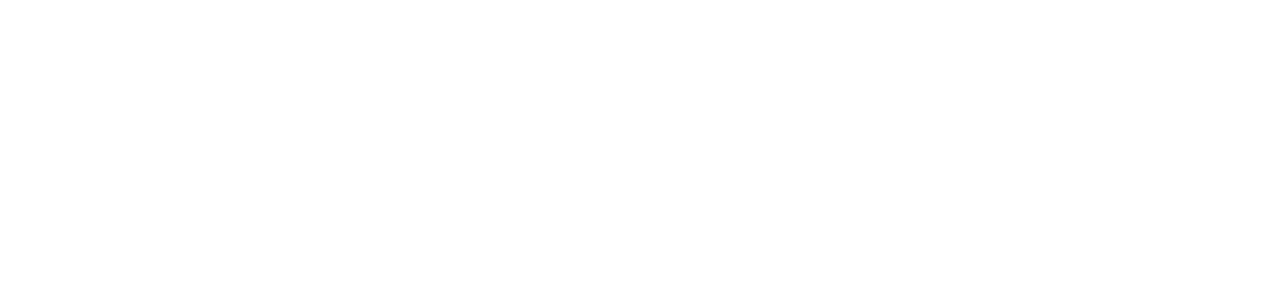
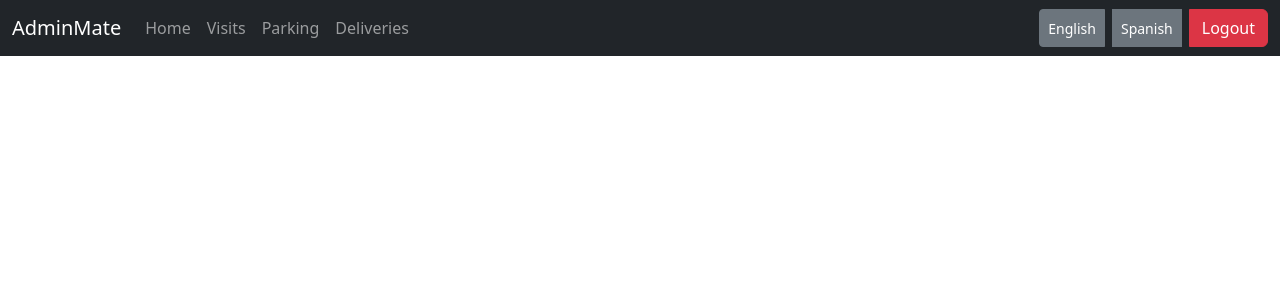
Before and after one commit to NachoJorquera/AdminMate, a React (Vite) app in the folder loginFrontEnd/: page /deli in a window 1280 px wide. Before the commit this address had no page. Shown: the top 300 px of the page. Built offline with nearby package versions, Linux system fonts and the light colour scheme.

Commit message:
Creación navbar y página deliveries

```diff
--- a/loginFrontEnd/package.json
+++ b/loginFrontEnd/package.json
@@ -14,6 +14,7 @@
     "bootstrap": "^5.3.3",
     "i18next": "^23.11.2",
     "react": "^18.2.0",
+    "react-bootstrap": "^2.10.2",
     "react-dom": "^18.2.0",
     "react-i18next": "^14.1.1",
     "react-router-dom": "^6.22.3"
--- a/loginFrontEnd/src/App.jsx
+++ b/loginFrontEnd/src/App.jsx
@@ -3,6 +3,7 @@
 import Login from './pages/Login'
 import Register from './pages/Register'
 import Home from './pages/Home'
+import Deliveries from './pages/Deliveries'
 
 function App() {
   return (
@@ -11,6 +12,7 @@
         <Route path='/' element={<Home />}></Route>
         <Route path='/login' element={<Login />}></Route>
         <Route path='/register' element={<Register />}></Route>
+        <Route path='/deli' element={<Deliveries />}></Route>
       </Routes>
     </BrowserRouter>
   )
--- /dev/null
+++ b/loginFrontEnd/src/components/Navbar.jsx
@@ -0,0 +1,77 @@
+import React, { useEffect, useState} from 'react';
+import { Link, useNavigate } from 'react-router-dom';
+import axios from 'axios';
+import 'bootstrap/dist/css/bootstrap.min.css';
+import { useTranslation } from 'react-i18next';
+
+function Navbar() {
+  const [auth, setAuth] = useState(false);
+  const navigate = useNavigate();
+
+  axios.defaults.withCredentials = true;
+
+  // Hook de efecto para realizar la solicitud GET al cargar el componente
+  useEffect(() => {
+    axios.get('http://localhost:8081')
+    .then(res => {
+      if(res.data.Status === "Success") {
+        setAuth(true); // Actualiza estado de autenticación a verdadero
+      } else {
+        setAuth(false); // Actualiza el estado de autenticación a falso si falla
+      }
+    })
+    .then(err => console.log(err)); // Registra el error en la consola
+  }, []); // El array vacío asegura que el efecto se ejecute solo una vez al montar el componente
+
+  // Función para manejar el cierre de sesión
+  const handleDelete = () => {
+    axios.get('http://localhost:8081/logout')
+    .then(res => {
+      navigate('/login');
+      location.reload(true); // Recarga la página para reflejar el estado de no autenticado
+    }).catch(err => console.log(err)); // Captura y registra errores en la consola
+  };
+
+  // Uso del hook de traducción para soportar multi-lenguaje
+  const { t, i18n } = useTranslation();
+
+  // Función para cambiar idioma de la interfaz
+  const changeLanguage = (language) => {
+      i18n.changeLanguage(language); // Activa el cambio de idioma
+      localStorage.setItem('i18nextLng', language); // Almacena el lenguaje seleccionado en localStorage
+  };
+
+  return (
+    <nav className="navbar navbar-expand-lg navbar-dark bg-dark">
+      <div className="container-fluid">
+        <Link className="navbar-brand" to="/home">AdminMate</Link>
+        <button className="navbar-toggler" type="button" data-bs-toggle="collapse" data-bs-target="#navbarNav" aria-controls="navbarNav" aria-expanded="false" aria-label="Toggle navigation">
+          <span className="navbar-toggler-icon"></span>
+        </button>
+        <div className="collapse navbar-collapse" id="navbarNav">
+          <ul className="navbar-nav me-auto mb-2 mb-lg-0">
+            <li className="nav-item">
+              <Link className="nav-link" to="/home">{t('home')}</Link>
+            </li>
+            <li className="nav-item">
+              <Link className="nav-link" to="/profile">{t('visits')}</Link>
+            </li>
+            <li className="nav-item">
+              <Link className="nav-link" to="/settings">{t('parking')}</Link>
+            </li>
+            <li className="nav-item">
+              <Link className="nav-link" to="/home">{t('deliveries')}</Link>
+            </li>
+          </ul>
+          <div className='btn-group'>
+            <button onClick={() => changeLanguage('en')} className='btn btn-secondary btn-sm me-2' >{t('english')}</button>
+            <button onClick={() => changeLanguage('es')} className='btn btn-secondary btn-sm me-2' >{t('spanish')}</button>
+            <button className="btn btn-danger" onClick={handleDelete}>{t('logout')}</button>
+          </div>
+        </div>
+      </div>
+    </nav>
+  );
+}
+
+export default Navbar;
--- a/loginFrontEnd/src/locales/en/translation.json
+++ b/loginFrontEnd/src/locales/en/translation.json
@@ -18,5 +18,9 @@
     "logout": "Logout",
     "notAuthMessage": "You are not authenticated",
     "emailError": "You don't have an account",
-    "registerMessage": "Or create an account"
+    "registerMessage": "Or create an account",
+    "home": "Home",
+    "visits": "Visits",
+    "parking": "Parking",
+    "deliveries": "Deliveries"
 }
--- a/loginFrontEnd/src/locales/es/translation.json
+++ b/loginFrontEnd/src/locales/es/translation.json
@@ -18,5 +18,9 @@
     "logout": "Cerrar sesión",
     "notAuthMessage": "No estás autenticado",
     "emailError": "No estás registrado",
-    "registerMessage": "O crea una cuenta"
+    "registerMessage": "O crea una cuenta",
+    "home": "Inicio",
+    "visits": "Visitas",
+    "parking": "Estacionamiento",
+    "deliveries": "Encomiendas"
 }
--- a/loginFrontEnd/src/main.jsx
+++ b/loginFrontEnd/src/main.jsx
@@ -3,6 +3,7 @@
 import App from './App.jsx'
 import 'bootstrap/dist/css/bootstrap.min.css'
 import './i18n.js'
+import 'react-bootstrap'
 
 ReactDOM.createRoot(document.getElementById('root')).render(
   <React.StrictMode>
--- /dev/null
+++ b/loginFrontEnd/src/pages/Deliveries.jsx
@@ -0,0 +1,12 @@
+import React from 'react'
+import Navbar from '../components/Navbar'
+
+function Deliveries() {
+  return (
+    <>
+        <Navbar />
+    </>
+  )
+}
+
+export default Deliveries
--- a/loginFrontEnd/src/pages/Login.jsx
+++ b/loginFrontEnd/src/pages/Login.jsx
@@ -23,7 +23,7 @@
         .then(res => {
             // Procesamiento de la respuesta del servidor
             if(res.data.Status === "Success") {
-                navigate('/'); // Navega a la página de inicio si el login es exitoso
+                navigate('/deli'); // Navega a la página de inicio si el login es exitoso
             } else {
                 alert(res.data.Error); // Muestra alerta de error si el login falla
             }
```
Also changed, not shown: 1 other file (tests, documents, lock files or other folders).
